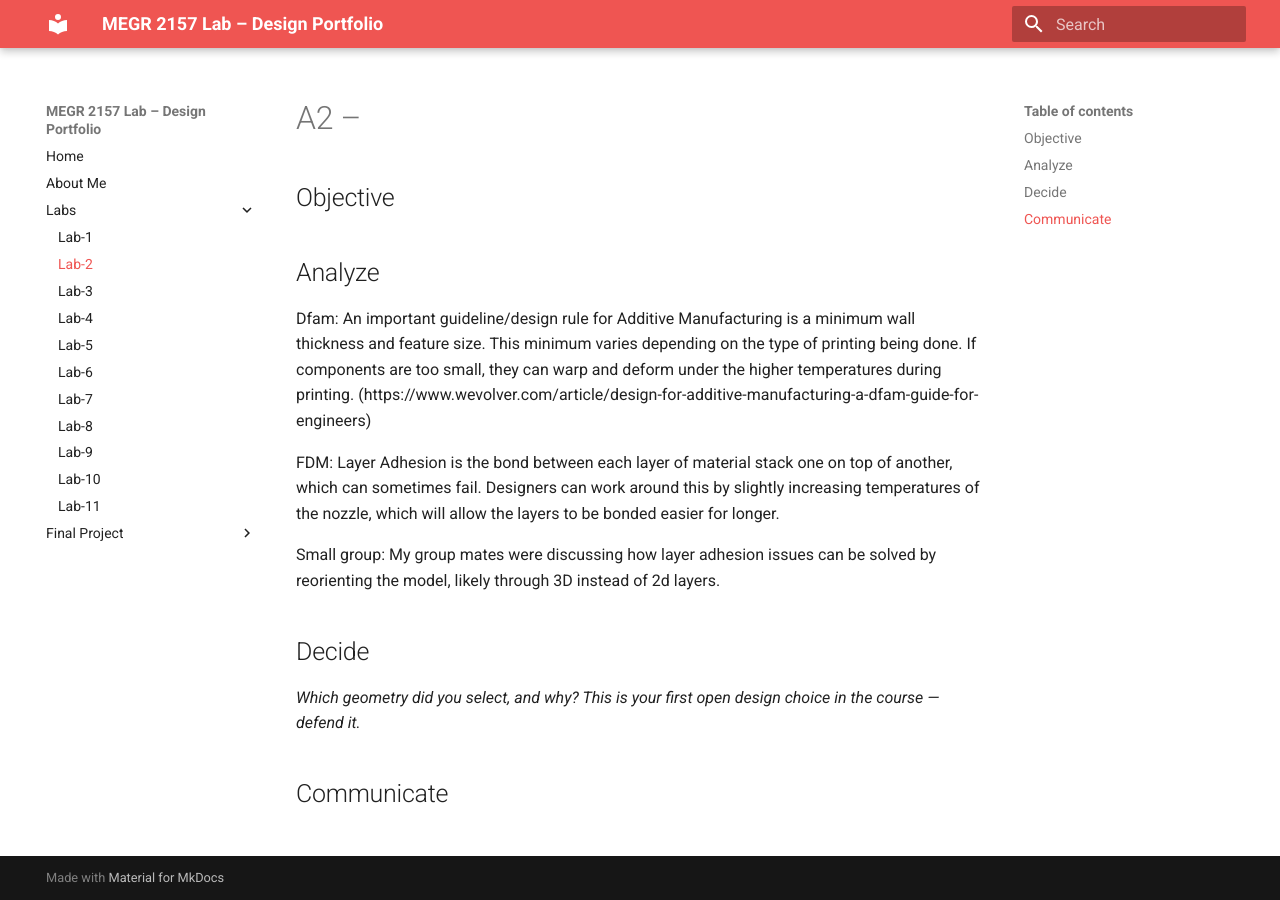
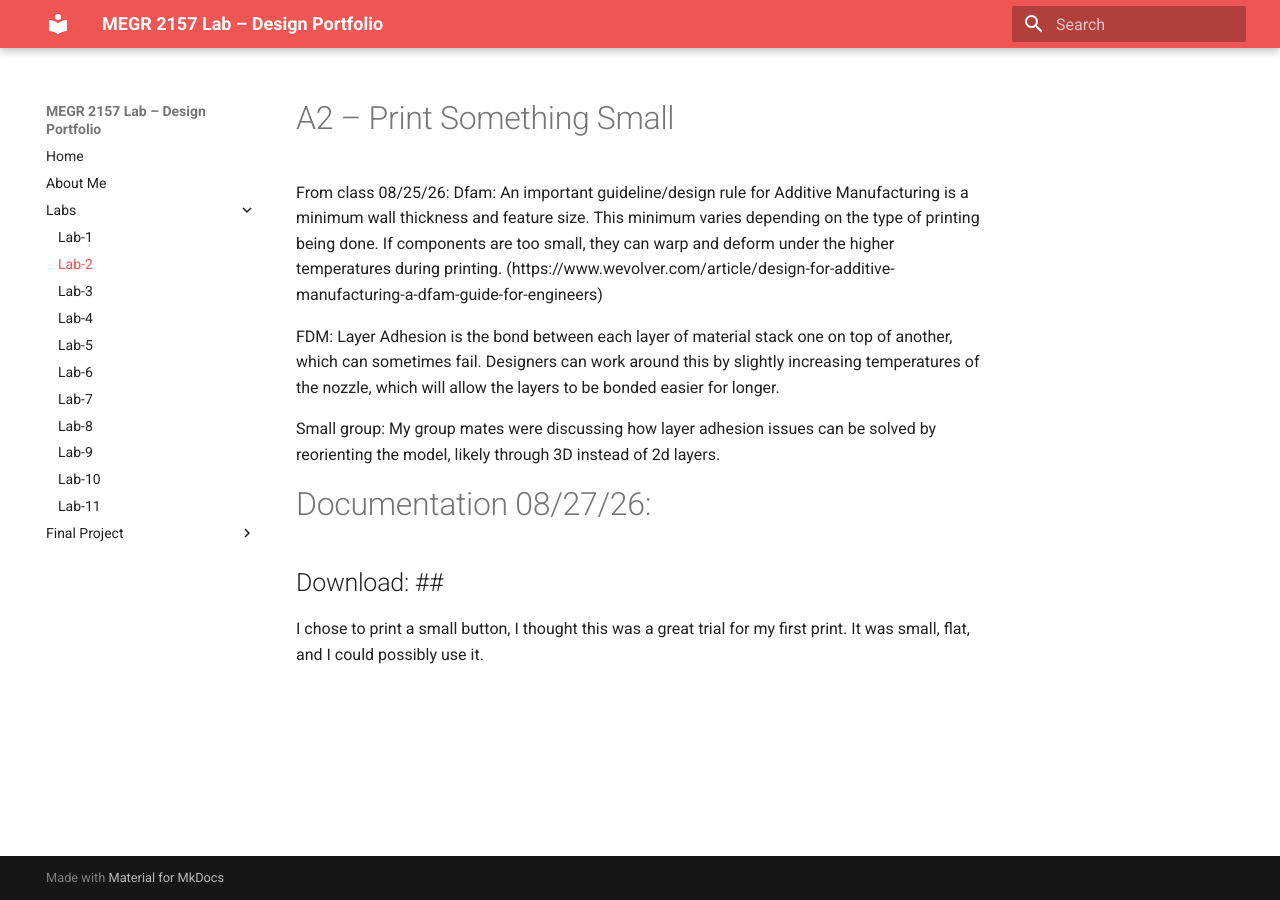
Before and after one commit to jwelch37/Jack-Welch-Portfolio, an MkDocs documentation site: the page built from docs/Labs/L02/index.md, in a window 1280 px wide. Built offline with MkDocs 1.6.1 and Material for MkDocs 9.7.7, drawn with Linux system fonts in a browser that asks for light colours.

Commit message:
Revise index.md for A2 project details
Updated content and structure for clarity and added documentation section.

```diff
--- a/docs/Labs/L02/index.md
+++ b/docs/Labs/L02/index.md
@@ -1,11 +1,6 @@
-# A2 –
+# A2 – Print Something Small
 
-## Objective
-
-
-
-## Analyze
-Dfam: An important guideline/design rule for Additive Manufacturing is a minimum wall thickness and feature size. This minimum varies depending on the type of printing being done. If components are too small, they can warp and deform under the higher temperatures during printing.
+From class 08/25/26: Dfam: An important guideline/design rule for Additive Manufacturing is a minimum wall thickness and feature size. This minimum varies depending on the type of printing being done. If components are too small, they can warp and deform under the higher temperatures during printing.
 (https://www.wevolver.com/article/design-for-additive-manufacturing-a-dfam-guide-for-engineers)
 
 FDM: Layer Adhesion is the bond between each layer of material stack one on top of another, which can sometimes fail. Designers can work around this by slightly increasing temperatures of the nozzle, which will allow the layers to be bonded easier for longer.
@@ -13,8 +8,8 @@ FDM: Layer Adhesion is the bond between each layer of material stack one on top
 
 Small group: My group mates were discussing how layer adhesion issues can be solved by reorienting the model, likely through 3D instead of 2d layers.
 
+# Documentation 08/27/26:
 
-## Decide
-_Which geometry did you select, and why? This is your first open design choice in the course — defend it._
+## Download: ##
 
-## Communicate
+I chose to print a small button, I thought this was a great trial for my first print. It was small, flat, and I could possibly use it.
```
